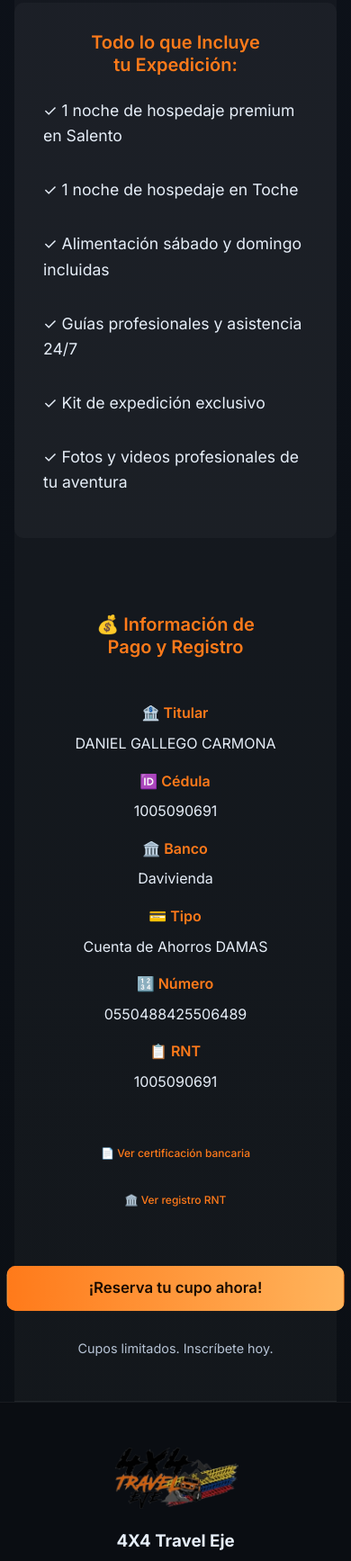
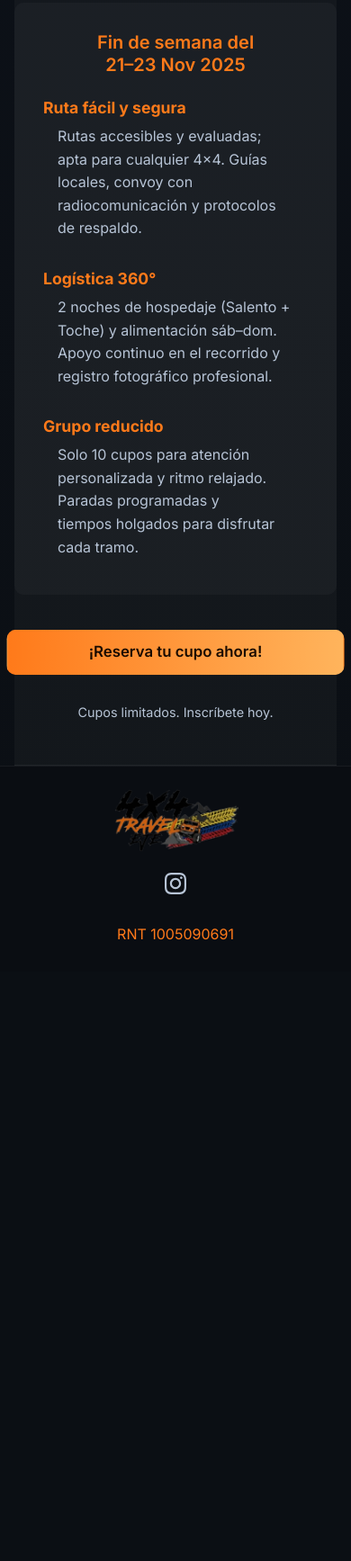
Before and after one commit to rcdflorez/4x4-travel-eje, a website: page expedicion-palmas-de-cera-y-volcan-machin/index.html in a window 390 px wide. Shown: the part 8460-10195 px from the top of the page at 90% size. After the commit the page ends 9540 px from the top, so only its background shows below. Drawn offline with Linux system fonts and the light colour scheme; animation ran at ten frames a second.

Commit message:
final version -> copy update / remove PII data

```diff
--- a/expedicion-palmas-de-cera-y-volcan-machin/assets/style.css
+++ b/expedicion-palmas-de-cera-y-volcan-machin/assets/style.css
@@ -1052,6 +1052,30 @@ p {
   color: var(--brand);
 }
 
+.pillars-grid {
+  display: grid;
+  grid-template-columns: repeat(3, minmax(0, 1fr));
+  gap: 24px;
+}
+
+.pillar-item h4 {
+  color: var(--brand);
+  margin: 0 0 8px;
+  font-size: 1.1em;
+}
+
+.pillar-item p {
+  color: var(--muted);
+  margin: 0 0 8px;
+  line-height: 1.6;
+}
+
+@media (max-width: 768px) {
+  .pillars-grid {
+    grid-template-columns: 1fr;
+  }
+}
+
 .checkmark-list {
   list-style: none;
   padding: 0;
@@ -1267,6 +1291,46 @@ p {
   }
 }
 
+/* RNT Card */
+.rnt-card {
+  max-width: 860px;
+  margin: 0 auto;
+  padding: 24px;
+  background: linear-gradient(135deg, rgba(255,122,26,0.08), rgba(22,163,74,0.06));
+  border: 1px solid rgba(255,255,255,0.12);
+  border-radius: var(--radius);
+  display: flex;
+  flex-direction: column;
+  align-items: center;
+  gap: 16px;
+}
+
+.rnt-badge {
+  display: grid;
+  place-items: center;
+  width: 140px;
+  height: 140px;
+  border-radius: 12px;
+  background: radial-gradient(600px 300px at 20% 20%, rgba(255,122,26,0.2), transparent), #0a0f16;
+  border: 1px solid rgba(255,122,26,0.35);
+  box-shadow: 0 10px 30px rgba(255,122,26,0.15);
+}
+
+.rnt-label { display:block; color: var(--brand); font-weight: var(--font-bold); letter-spacing: 1px; font-size: .9rem; }
+.rnt-number { display:block; font-size: 1.8rem; font-weight: var(--font-bold); }
+.rnt-title { text-wrap: balance; }
+.rnt-sub { color: var(--muted); }
+
+.rnt-trust { list-style: none; padding: 0; margin: 0; color: var(--muted); display: grid; gap: 8px; }
+.rnt-trust li::before { content: '✓'; color: var(--brand); margin-right: 8px; }
+
+.rnt-actions { display: flex; flex-wrap: wrap; gap: 12px; justify-content: center; }
+.rnt-actions .btn--secondary { padding: 10px 16px; }
+
+@media (max-width: 768px) {
+  .rnt-badge { width: 120px; height: 120px; }
+}
+
 /* Native scroll mode for mobile: smooth, snap-based carousel */
 /* Remove native scroll variant (fallback to transform-based slider) */
 
@@ -1288,7 +1352,7 @@ p {
 
 /* Footer */
 .footer-section {
-  padding: var(--section-padding) 16px;
+  padding: calc(var(--section-padding) - 24px) 16px;
   background: #0a0d12;
   border-top: 1px solid rgba(255,255,255,0.06);
   text-align: center;
@@ -1308,6 +1372,11 @@ p {
   margin: 0 0 24px;
 }
 .icons a { color: var(--muted); }
+
+.rnt-footer { margin-top: 8px; }
+.rnt-footer .rnt-line { margin: 4px 0; }
+.rnt-footer a { color: var(--brand); text-decoration: none; }
+.rnt-footer a:hover { text-decoration: underline; }
 
 /* Floating Elements */
 .sticky-cta {
--- a/expedicion-palmas-de-cera-y-volcan-machin/index.html
+++ b/expedicion-palmas-de-cera-y-volcan-machin/index.html
@@ -404,38 +404,25 @@
         </div>
 
         <div class="benefits-summary p-l mb-xl">
-          <h3 class="feature-title mb-m">Todo lo que Incluye tu Expedición:</h3>
-          <ul class="checkmark-list gap-s">
-            <li class="mb-s">✓ 1 noche de hospedaje premium en Salento</li>
-            <li class="mb-s">✓ 1 noche de hospedaje en Toche</li>
-            <li class="mb-s">✓ Alimentación sábado y domingo incluidas</li>
-            <li class="mb-s">✓ Guías profesionales y asistencia 24/7</li>
-            <li class="mb-s">✓ Kit de expedición exclusivo</li>
-            <li class="mb-s">✓ Fotos y videos profesionales de tu aventura</li>
-          </ul>
+          <h3 class="feature-title mb-m">Fin de semana del 21–23 Nov 2025</h3>
+          <div class="pillars-grid gap-l">
+            <div class="pillar-item">
+              <h4 class="mb-s">Ruta fácil y segura</h4>
+              <p>Rutas accesibles y evaluadas; apta para cualquier 4x4. Guías locales, convoy con radiocomunicación y protocolos de respaldo.</p>
+
+            </div>
+            <div class="pillar-item">
+              <h4 class="mb-s">Logística 360°</h4>
+              <p>2 noches de hospedaje (Salento + Toche) y alimentación sáb–dom. Apoyo continuo en el recorrido y registro fotográfico profesional.</p>
+            </div>
+            <div class="pillar-item">
+              <h4 class="mb-s">Grupo reducido</h4>
+              <p>Solo 10 cupos para atención personalizada y ritmo relajado. Paradas programadas y tiempos holgados para disfrutar cada tramo.</p>
+            </div>
+          </div>
         </div>
 
-        <div class="payment-info mb-xl">
-          <h3 class="feature-title">💰 Información de Pago y Registro</h3>
 
-          <div class="payment-details">
-            <p><strong>🏦 Titular</strong> DANIEL GALLEGO CARMONA</p>
-            <p><strong>🆔 Cédula</strong> 1005090691</p>
-            <p><strong>🏛️ Banco</strong> Davivienda</p>
-            <p><strong>💳 Tipo</strong> Cuenta de Ahorros DAMAS</p>
-            <p><strong>🔢 Número</strong> 0550488425506489</p>
-            <p><strong>📋 RNT</strong> 1005090691</p>
-          </div>
-
-          <div class="document-links">
-            <a href="assets/documents/Certificación_Bancaria.pdf" target="_blank" rel="noopener noreferrer" class="doc-link">
-              📄 Ver certificación bancaria
-            </a>
-            <a href="assets/documents/RNT.pdf" target="_blank" rel="noopener noreferrer" class="doc-link">
-              🏛️ Ver registro RNT
-            </a>
-          </div>
-        </div>
 
         <div class="cta-actions gap-m">
           <a class="btn btn-primary pulse" href="https://wa.me/573045374705?text=Quiero%20inscribirme%20a%20la%20Expedici%C3%B3n%20Bosque%20de%20Palmas%20%26%20Cerro%20Volc%C3%A1n%20Mach%C3%ADn%20(21-23%20Nov%202025)" target="_blank" rel="noopener noreferrer">
@@ -471,19 +458,18 @@
     </picture>
 
     <div class="footer-content">
-      <div class="company-info">
-        <h3 class="company-name">4X4 Travel Eje</h3>
-        <p class="company-tagline">Aventuras 4x4 en Colombia</p>
-      </div>
+
 
       <div class="contact-info">
         <ul class="icons">
           <li><a href="https://www.instagram.com/4x4traveleje/"><svg width="24" height="24" viewBox="0 0 24 24" fill="currentColor"><path d="M12 2.163c3.204 0 3.584.012 4.85.07 3.252.148 4.771 1.691 4.919 4.919.058 1.265.069 1.645.069 4.849 0 3.205-.012 3.584-.069 4.849-.149 3.225-1.664 4.771-4.919 4.919-1.266.058-1.644.07-4.85.07-3.204 0-3.584-.012-4.849-.07-3.26-.149-4.771-1.699-4.919-4.92-.058-1.265-.07-1.644-.07-4.849 0-3.204.013-3.583.07-4.849.149-3.227 1.664-4.771 4.919-4.919 1.266-.057 1.645-.069 4.849-.069zm0-2.163c-3.259 0-3.667.014-4.947.072-4.358.2-6.78 2.618-6.98 6.98-.059 1.281-.073 1.689-.073 4.948 0 3.259.014 3.668.072 4.948.2 4.358 2.618 6.78 6.98 6.98 1.281.058 1.689.072 4.948.072 3.259 0 3.668-.014 4.948-.072 4.354-.2 6.782-2.618 6.979-6.98.059-1.28.073-1.689.073-4.948 0-3.259-.014-3.667-.072-4.947-.196-4.354-2.617-6.78-6.979-6.98-1.281-.059-1.69-.073-4.949-.073zm0 5.838c-3.403 0-6.162 2.759-6.162 6.162s2.759 6.163 6.162 6.163 6.162-2.759 6.162-6.163c0-3.403-2.759-6.162-6.162-6.162zm0 10.162c-2.209 0-4-1.79-4-4 0-2.209 1.791-4 4-4s4 1.791 4 4c0 2.21-1.791 4-4 4zm6.406-11.845c-.796 0-1.441.645-1.441 1.44s.645 1.44 1.441 1.44c.795 0 1.439-.645 1.439-1.44s-.644-1.44-1.439-1.44z"/></svg></a></li>
         </ul>
+        <div class="rnt-footer">
+          <div class="rnt-line"><a href="assets/documents/RNT.pdf" target="_blank" rel="noopener noreferrer">RNT 1005090691</a></div>
+        </div>
       </div>
     </div>
 
-    <p class="copyright">© 2025 4X4 Travel Eje. Todos los derechos reservados.</p>
   </footer>
 
   <script src="assets/config-loader.min.js?v=20250912a" defer></script>
```
Also changed, not shown: expedicion-palmas-de-cera-y-volcan-machin/assets/style.min.css.
